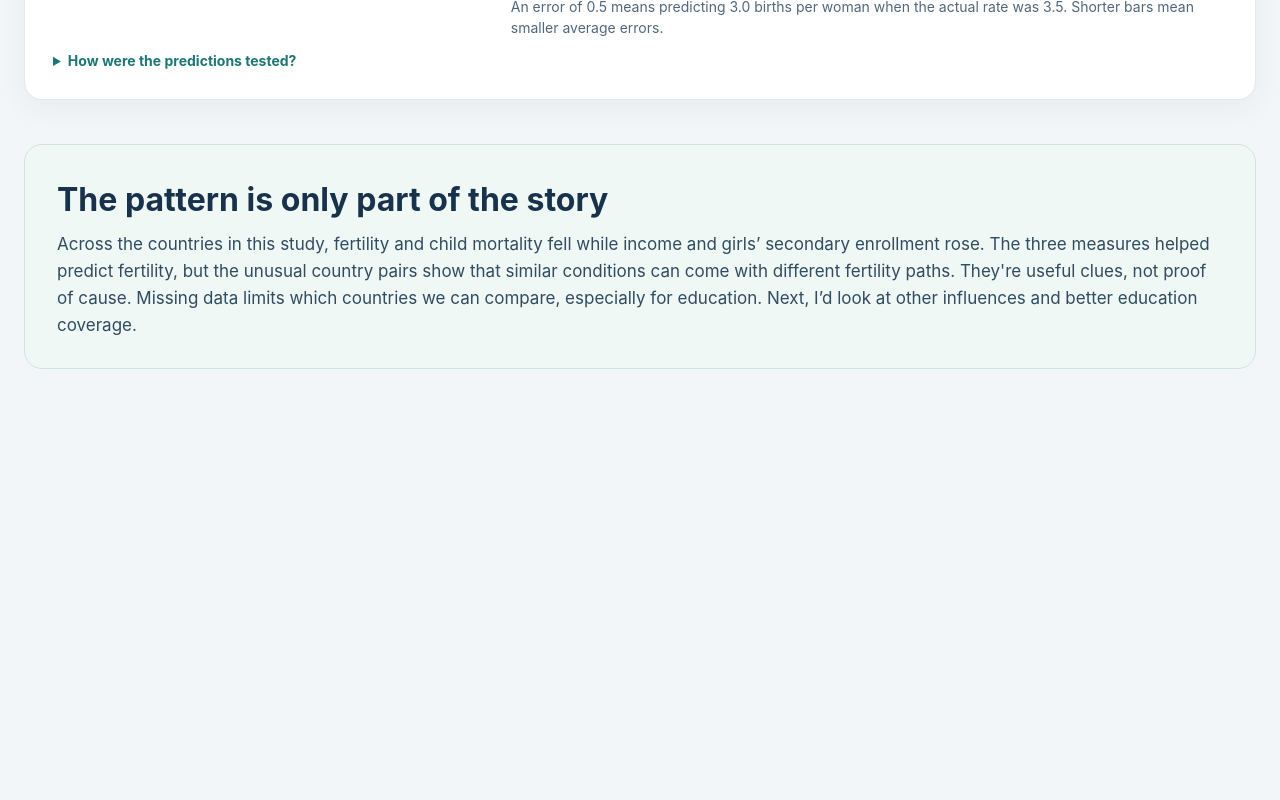
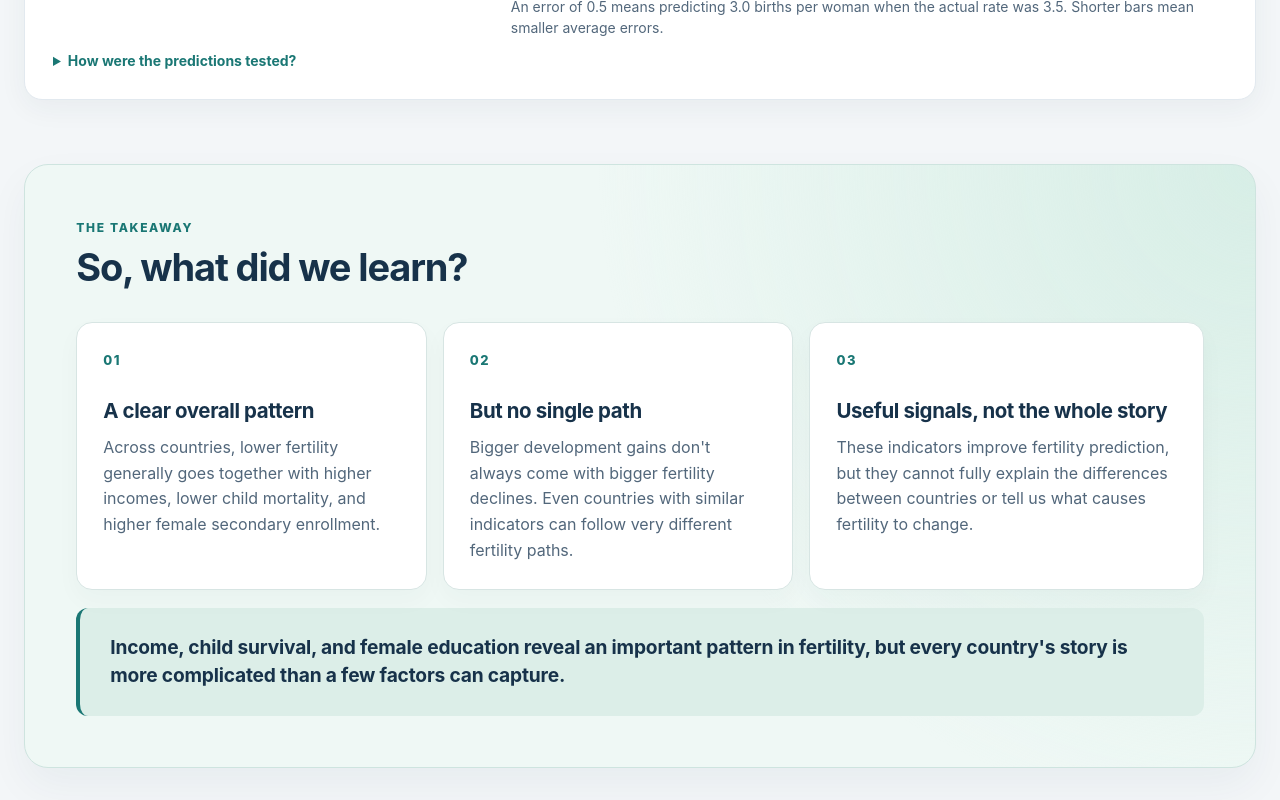
Before and after one commit to LinhNguyen2901/beyond-birth-rate, a React app in the folder frontend/: page / in a window 1280 px wide. Shown: the part 7911-8711 px from the top of the page. Before the commit the page ends 8312 px from the top, so only its background shows below. Built offline with nearby package versions, Linux system fonts and the light colour scheme; the HTML template or start-up script is replaced by a standard one.

Commit message:
update takeaway section

```diff
--- a/frontend/src/App.css
+++ b/frontend/src/App.css
@@ -99,10 +99,22 @@
 .data-method p:last-child { margin-bottom: 0; }
 .data-method a { color: #1a7774; }
 
-.story-ending { margin: 44px 0 0; padding: 28px 32px; border: 1px solid #cee4df; border-radius: 18px; background: #f0f8f5; }
-.ending-label { color: #1a7774; font-size: 12px; font-weight: 800; letter-spacing: .08em; text-transform: uppercase; }
-.story-ending h2 { margin: 7px 0 12px; color: #17324a; font-size: clamp(24px, 3vw, 32px); }
-.story-ending p { margin: 0; color: #314b60; font-size: 17px; line-height: 1.6; }
+.story-ending { margin: 64px 0 0; padding: clamp(28px, 4vw, 56px); border: 1px solid #cee4df; border-radius: 24px; background: radial-gradient(circle at 100% 0%, #d7eee6 0%, transparent 48%), #eff8f5; box-shadow: 0 18px 42px #17324a0d; }
+.ending-heading { margin-bottom: 32px; }
+.ending-label { display: inline-block; color: #1a7774; font-size: 12px; font-weight: 800; letter-spacing: .14em; text-transform: uppercase; }
+.story-ending h2 { margin: 10px 0 0; color: #17324a; font-size: clamp(28px, 3vw, 38px); line-height: 1.15; letter-spacing: -.03em; }
+.ending-grid { display: grid; grid-template-columns: minmax(0, .96fr) minmax(0, .96fr) minmax(0, 1.08fr); gap: 16px; margin: 0; padding: 0; list-style: none; }
+.ending-card { min-width: 0; padding: 26px; border: 1px solid #d7e5e3; border-radius: 16px; background: #fff; box-shadow: 0 10px 24px #17324a08; }
+.ending-number { display: inline-block; margin-bottom: 30px; color: #1a7774; font-size: 13px; font-weight: 800; letter-spacing: .12em; }
+.ending-card h3 { margin: 0 0 12px; color: #17324a; font-size: clamp(18px, 1.6vw, 22px); line-height: 1.25; letter-spacing: -.02em; }
+.ending-card p { margin: 0; color: #52677b; font-size: 16px; line-height: 1.6; }
+.ending-final { margin-top: 18px; padding: 26px 30px; border-left: 4px solid #1a7774; border-radius: 12px; background: #dceee8; }
+.ending-final p { margin: 0; color: #17324a; font-size: clamp(16px, 1.5vw, 20px); font-weight: 650; line-height: 1.45; letter-spacing: -.01em; }
+@media (max-width: 850px) {
+  .ending-grid { grid-template-columns: 1fr; }
+  .ending-card { padding: 22px; }
+  .ending-number { margin-bottom: 14px; }
+}
 
 .chart-card {
   margin: 20px 0;
@@ -368,4 +380,5 @@
   .case-panel svg { min-width: 0; }
   .model-takeaway { padding: 18px; }
   .story-ending { margin-top: 32px; padding: 22px 20px; }
+  .ending-final { padding: 22px; }
 }
--- a/frontend/src/App.jsx
+++ b/frontend/src/App.jsx
@@ -108,8 +108,30 @@ export default function App() {
       </section>
 
       <section className="story-ending" aria-labelledby="story-ending-title">
-        <h2 id="story-ending-title">The pattern is only part of the story</h2>
-        <p>Across the countries in this study, fertility and child mortality fell while income and girls’ secondary enrollment rose. The three measures helped predict fertility, but the unusual country pairs show that similar conditions can come with different fertility paths. They're useful clues, not proof of cause. Missing data limits which countries we can compare, especially for education. Next, I’d look at other influences and better education coverage.</p>
+        <div className="ending-heading">
+          <span className="ending-label">The takeaway</span>
+          <h2 id="story-ending-title">So, what did we learn?</h2>
+        </div>
+        <ol className="ending-grid">
+          <li className="ending-card">
+            <span className="ending-number">01</span>
+            <h3>A clear overall pattern</h3>
+            <p>Across countries, lower fertility generally goes together with higher incomes, lower child mortality, and higher female secondary enrollment.</p>
+          </li>
+          <li className="ending-card">
+            <span className="ending-number">02</span>
+            <h3>But no single path</h3>
+            <p>Bigger development gains don't always come with bigger fertility declines. Even countries with similar indicators can follow very different fertility paths.</p>
+          </li>
+          <li className="ending-card">
+            <span className="ending-number">03</span>
+            <h3>Useful signals, not the whole story</h3>
+            <p>These indicators improve fertility prediction, but they cannot fully explain the differences between countries or tell us what causes fertility to change.</p>
+          </li>
+        </ol>
+        <div className="ending-final">
+          <p>Income, child survival, and female education reveal an important pattern in fertility, but every country's story is more complicated than a few factors can capture.</p>
+        </div>
       </section>
     </main>
   )
```
